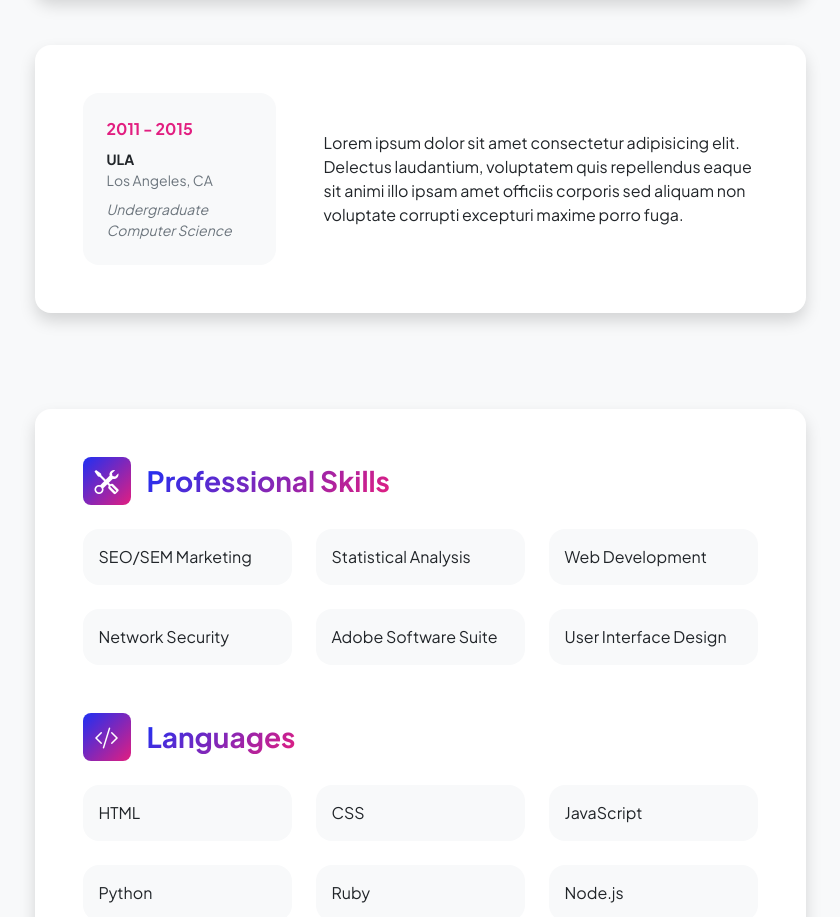
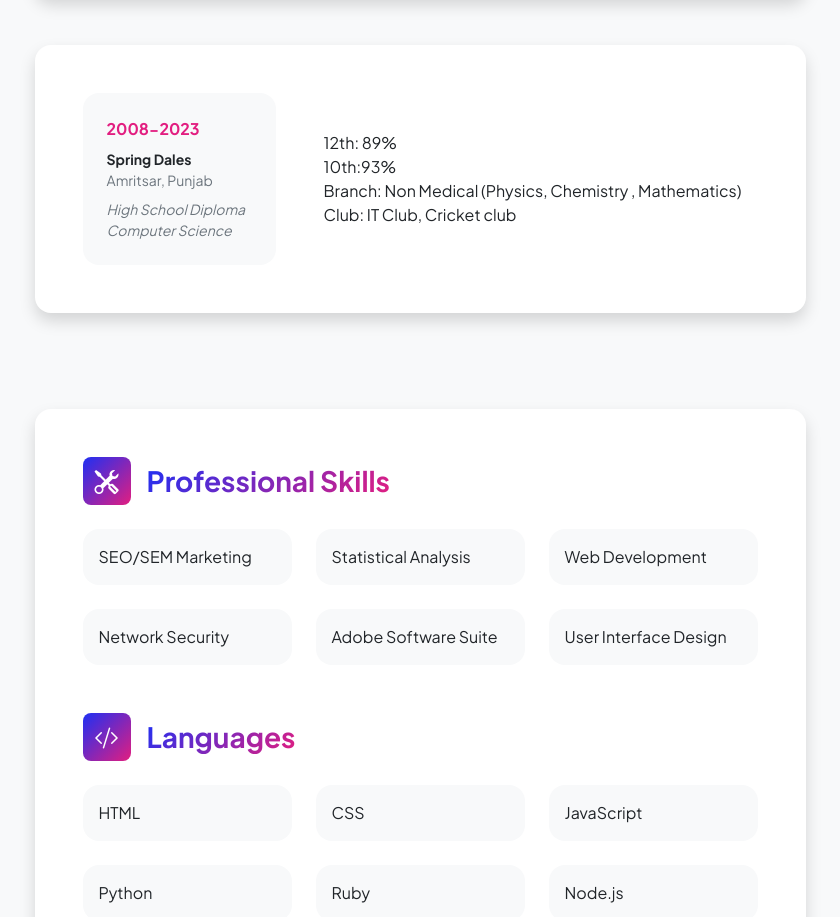
Before and after one commit to kam0561/portfolio, a plain HTML site: page resume.html in a window 1280 px wide. Shown: the part 1257-2174 px from the top of the page, without its empty margins (220-1060 px from the left). Drawn offline with nearby package versions, Linux system fonts and the light colour scheme.

Commit message:
edu card 2

```diff
--- a/resume.html
+++ b/resume.html
@@ -115,18 +115,20 @@
                                     <div class="row align-items-center gx-5">
                                         <div class="col text-center text-lg-start mb-4 mb-lg-0">
                                             <div class="bg-light p-4 rounded-4">
-                                                <div class="text-secondary fw-bolder mb-2">2011 - 2015</div>
+                                                <div class="text-secondary fw-bolder mb-2">2008-2023</div>
                                                 <div class="mb-2">
-                                                    <div class="small fw-bolder">ULA</div>
-                                                    <div class="small text-muted">Los Angeles, CA</div>
+                                                    <div class="small fw-bolder">Spring Dales</div>
+                                                    <div class="small text-muted">Amritsar, Punjab</div>
                                                 </div>
                                                 <div class="fst-italic">
-                                                    <div class="small text-muted">Undergraduate</div>
+                                                    <div class="small text-muted">High School Diploma</div>
                                                     <div class="small text-muted">Computer Science</div>
                                                 </div>
                                             </div>
                                         </div>
-                                        <div class="col-lg-8"><div>Lorem ipsum dolor sit amet consectetur adipisicing elit. Delectus laudantium, voluptatem quis repellendus eaque sit animi illo ipsam amet officiis corporis sed aliquam non voluptate corrupti excepturi maxime porro fuga.</div></div>
+                                        <div class="col-lg-8"><div>12th: 89%<br>10th:93%<br>
+                                            Branch: Non Medical (Physics, Chemistry , Mathematics)<br>
+                                            Club: IT Club, Cricket club</div></div>
                                     </div>
                                 </div>
                             </div>
```
